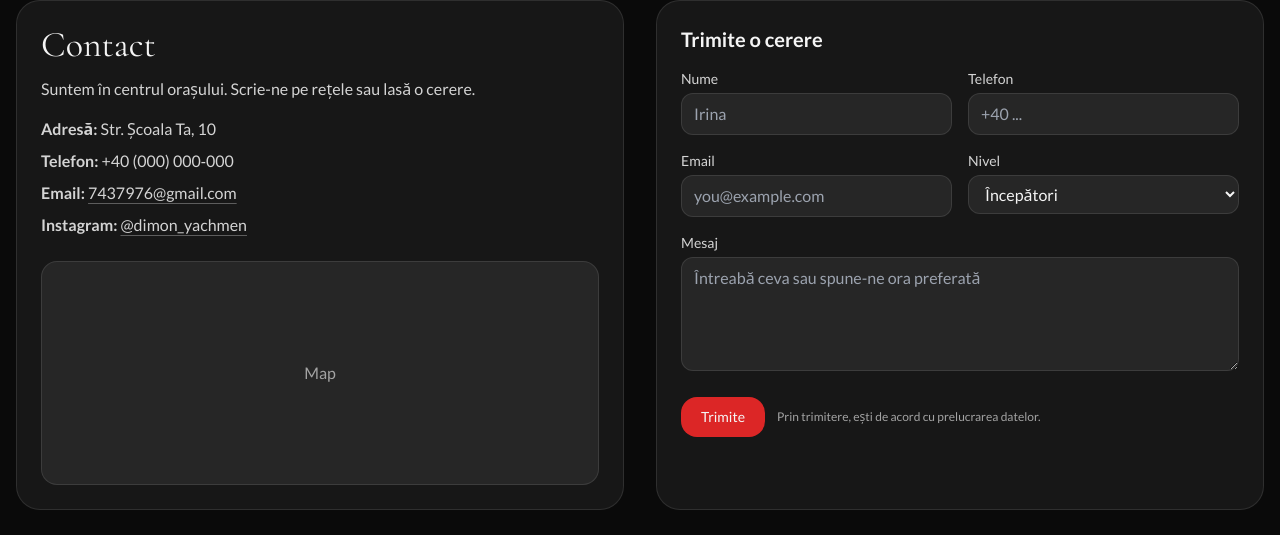
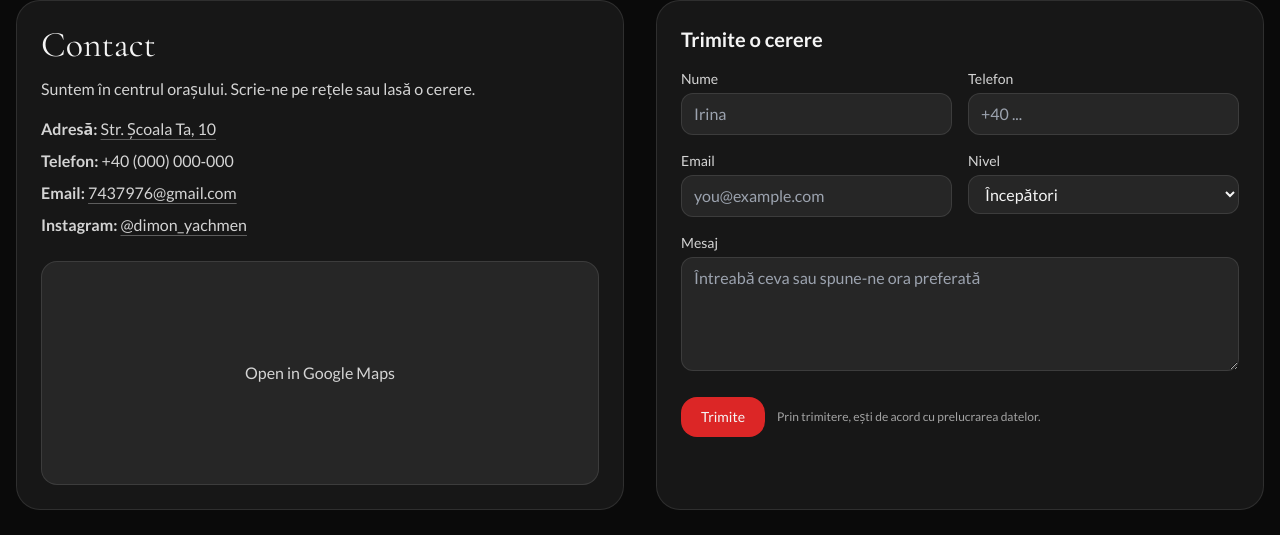
Before and after one commit to dimadiamante/Sue-o-de-Tango, a React (Vite) app: page / in a window 1280 px wide. Shown: the part 2724-3259 px from the top of the page. Built offline with nearby package versions, Linux system fonts and the light colour scheme.

Commit message:
Update SuenoDeTangoLanding.tsx

```diff
--- a/src/SuenoDeTangoLanding.tsx
+++ b/src/SuenoDeTangoLanding.tsx
@@ -1,13 +1,4 @@
 import React, { useEffect, useState, useCallback } from "react";
-
-// Sueño de Tango — Variant 6 (compact, fixed)
-// RO default, EN supported, 24‑hour time, Monday‑first week, lightbox, i18n, CTA, contact form.
-// Fonts: Cormorant Garamond (brand) + Lato (text)
-// HERO uses background video with poster; safe fallback to image if video fails
-
-// -----------------------------
-// Types & locales
-// -----------------------------
 
 type Locale = 'en' | 'ro' | 'ru';
 
@@ -133,6 +124,9 @@ const FALLBACK_HERO = BASE_URL + "images/fallback-hero.webp";
 const CTA_BG_SRCSET = `${BASE_URL}images/cta-bg-800.jpg 800w, ${BASE_URL}images/cta-bg-1200.jpg 1200w, ${BASE_URL}images/cta-bg-1600.jpg 1600w, ${BASE_URL}images/cta-bg-2000.jpg 2000w`;
 const CTA_BG_DEFAULT = `${BASE_URL}images/cta-bg-1600.jpg`;
 const CTA_BG_SIZES = '100vw';
+
+// Google Maps location
+const MAPS_URL = 'https://maps.app.goo.gl/Xe1dM73d6raCRfNU7';
 
 // Contact email for form submissions and mailto links
 const CONTACT_EMAIL = '7437976@gmail.com';
@@ -427,12 +421,14 @@ Message: ${obj.message||''}`; const mailto = `mailto:${CONTACT_EMAIL}?subject=${
             <h2 className="font-brand text-3xl md:text-4xl">{t.contact.title}</h2>
             <p className="mt-3 text-neutral-300">{t.contact.intro}</p>
             <div className="mt-4 space-y-2 text-neutral-300">
-              <p><strong>{t.contact.addressLabel}:</strong> {t.contact.address}</p>
+              <p><strong>{t.contact.addressLabel}:</strong> <a className="underline decoration-white/30 underline-offset-4 hover:text-red-400" href={MAPS_URL} target="_blank" rel="noreferrer noopener">{t.contact.address}</a></p>
               <p><strong>{t.contact.phoneLabel}:</strong> +40 (000) 000‑000</p>
               <p><strong>{t.contact.emailLabel}:</strong> <a className="underline decoration-white/30 underline-offset-4 hover:text-red-400" href={'mailto:'+CONTACT_EMAIL}>{CONTACT_EMAIL}</a></p>
               <p><strong>{t.contact.instagram}:</strong> <a className="underline decoration-white/30 underline-offset-4 hover:text-red-400" href="https://www.instagram.com/dimon_yachmen?igsh=MWxtN2kxcnVsdmI3bg==" target="_blank" rel="noreferrer noopener">@dimon_yachmen</a></p>
             </div>
-            <div className="mt-6 h-56 w-full overflow-hidden rounded-2xl border border-white/10 bg-neutral-800"><div className="flex h-full items-center justify-center text-neutral-400">Map</div></div>
+            <a href={MAPS_URL} target="_blank" rel="noreferrer noopener" className="mt-6 block h-56 w-full overflow-hidden rounded-2xl border border-white/10 bg-neutral-800">
+              <div className="flex h-full items-center justify-center text-neutral-300 hover:text-red-400">Open in Google Maps</div>
+            </a>
           </div>
           <form onSubmit={handleSubmit} className="rounded-3xl border border-white/10 bg-neutral-900 p-6">
             <h3 className="text-xl font-semibold">{t.contact.form.title}</h3>
```
